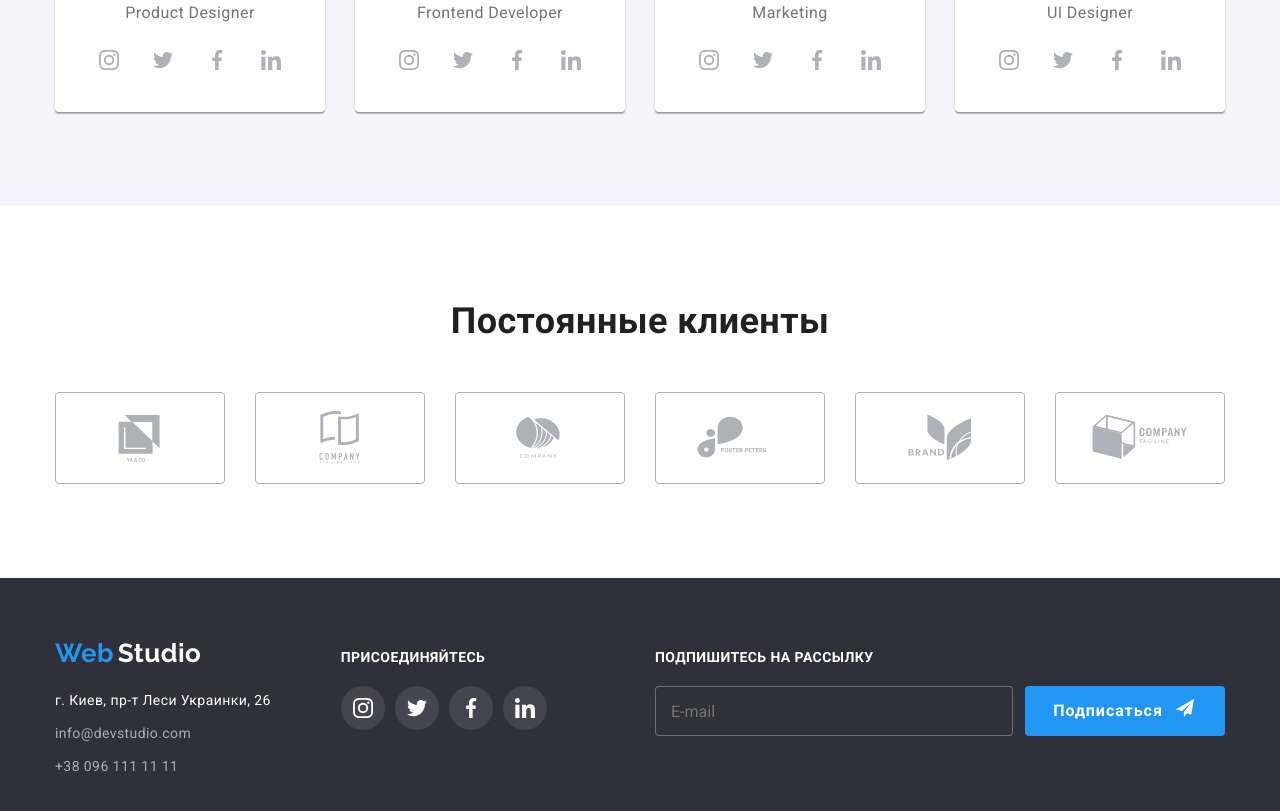
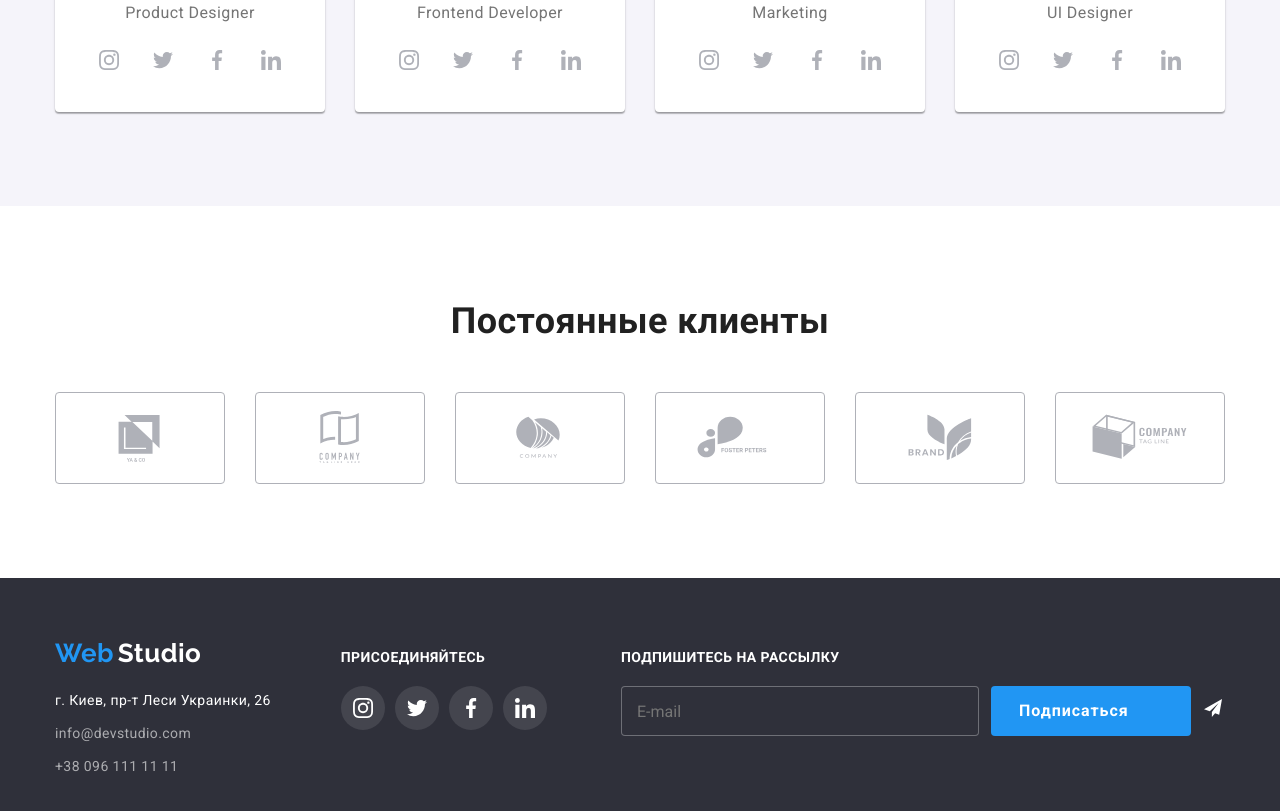
Before and after one commit to dima2605/goit-markup-hw-06, a plain HTML site: page index.html in a window 1280 px wide. Shown: the part 2099-2910 px from the top of the page. Drawn offline with nearby package versions, Linux system fonts and the light colour scheme.

Commit message:
ready hw6

```diff
--- a/css/styles.css
+++ b/css/styles.css
@@ -1068,8 +1068,8 @@ p{
 .subscribe-button{
 
     display: flex;
-    align-items: center;
-    justify-content: center;
+    align-items: flex-end;
+
 
     width: 200px;
     height: 50px;
@@ -1103,4 +1103,7 @@ p{
 .subscribe-icon{
     margin-left: 10px;
     fill: var(--white-text-color);
+    width: 24px;
+    height: 24px;
+
 }
--- a/index.html
+++ b/index.html
@@ -337,16 +337,17 @@
         <div class="subscribe">
             <p class="subscribe-title">Подпишитесь на рассылку</p>
             <form name="subscribe-form">
-                <label for=" " class="subscribe-label">
+                <label class="subscribe-label">
                     <input  type="email"
                     placeholder="E-mail" class="subscribe-input">
 
                     <button type="submit" class="subscribe-button">
                         Подписаться
+                        </button>
                         <svg class="subscribe-icon" width="24" height="24" >
                             <use href="./images/sprite.svg#icon-send"></use>
                         </svg>
-                    </button>
+
                  </label>
 
             </form>
```
Also changed, not shown: portfolio.html (+1 -1 lines).
